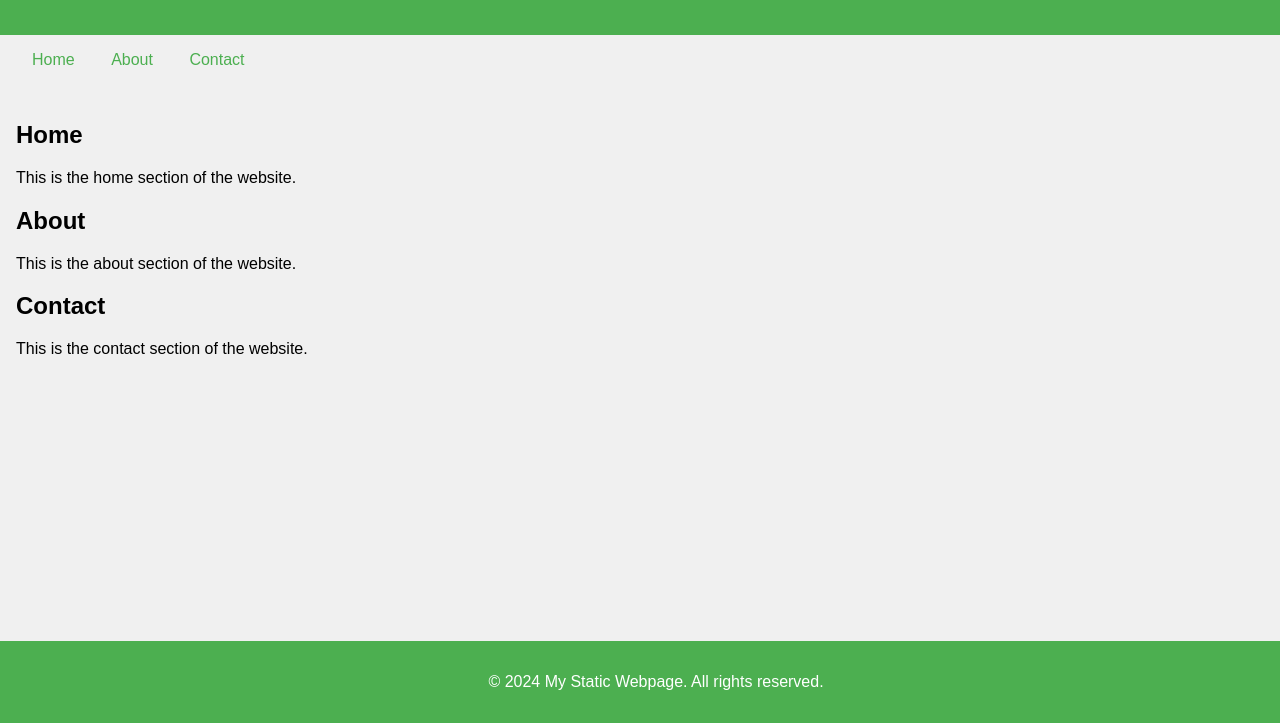
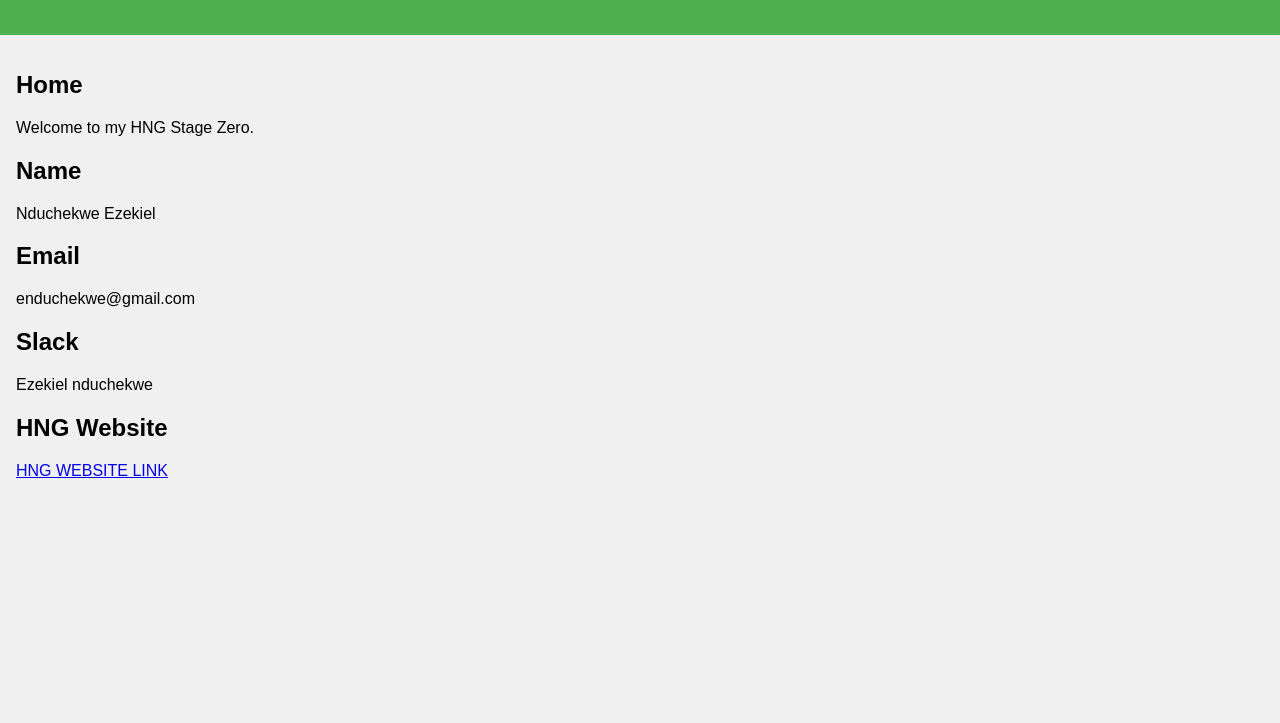
Before and after one commit to ZeketheStag/HNG-STAGE-ZERO, a plain HTML site: page index.html in a window 1280 px wide. Shown: the part 77-800 px from the top of the page. Drawn offline with Linux system fonts and the light colour scheme.

Commit message:
Second Commit

```diff
--- a/index.html
+++ b/index.html
@@ -43,27 +43,27 @@
     <header>
         <h1>Welcome to My Website</h1>
     </header>
-    <nav>
-        <a href="#home">Home</a>
-        <a href="#about">About</a>
-        <a href="#contact">Contact</a>
-    </nav>
     <main>
         <section id="home">
             <h2>Home</h2>
-            <p>This is the home section of the website.</p>
+            <p>Welcome to my HNG Stage Zero.</p>
         </section>
         <section id="about">
-            <h2>About</h2>
-            <p>This is the about section of the website.</p>
+            <h2>Name</h2>
+            <p>Nduchekwe Ezekiel</p>
         </section>
         <section id="contact">
-            <h2>Contact</h2>
-            <p>This is the contact section of the website.</p>
+            <h2>Email</h2>
+            <p>enduchekwe@gmail.com</p>
+        </section>
+        <section id="contact">
+            <h2>Slack</h2>
+            <p>Ezekiel nduchekwe</p>
+        </section>
+        <section id="contact">
+            <h2>HNG Website</h2>
+            <a href="https://hng.tech"> HNG WEBSITE LINK</a>
         </section>
     </main>
-    <footer>
-        <p>&copy; 2024 My Static Webpage. All rights reserved.</p>
-    </footer>
 </body>
 </html>
```
